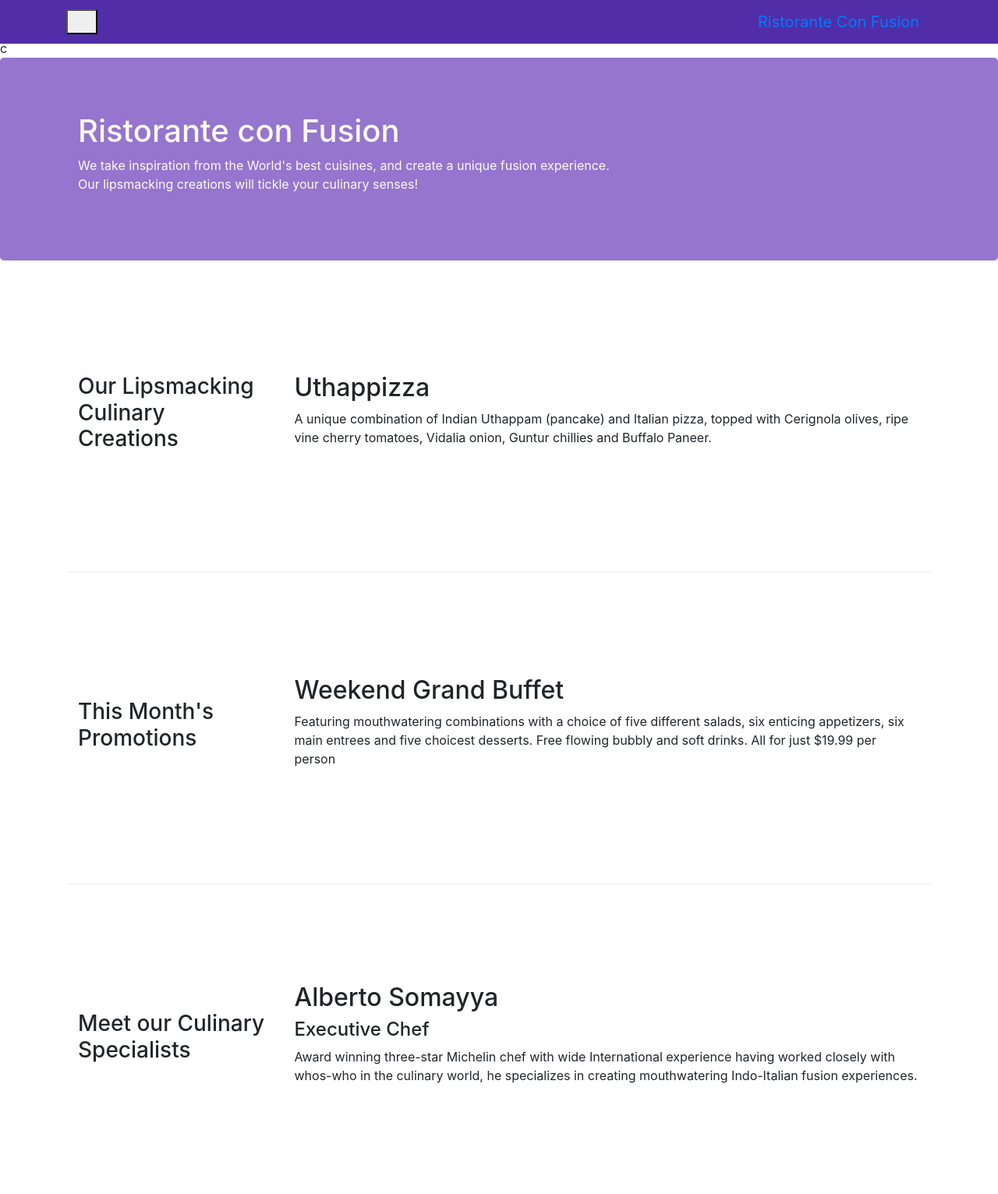
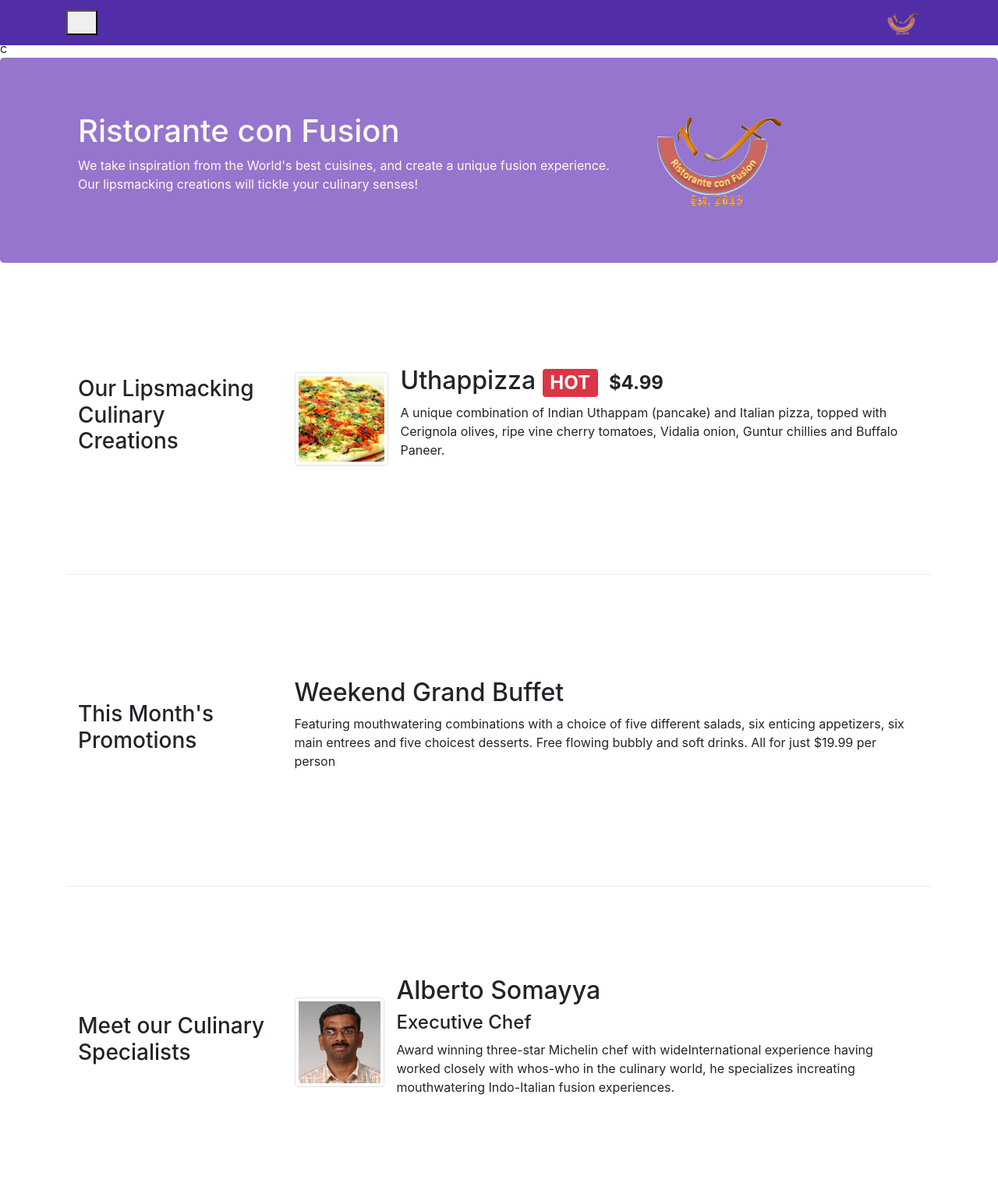
Before and after one commit to mirooooo/fullstack_web_course_Coursera, a website: page index.html in a window 1280 px wide. Shown: the top 1531 px of the page at 78% size. Drawn offline with nearby package versions, Linux system fonts and the light colour scheme; files that its build step writes are made by us from their sources.

Commit message:
Alert Users

```diff
--- a/index.html
+++ b/index.html
@@ -21,7 +21,7 @@
             <button class="navbra-toggler" type="button" data-toggle="collapse" data-target="#Navbar">
             <span class="navbar-toggler-icon"></span>
             </button>
-            <a class="navbar-brand" href="#">Ristorante Con Fusion</a>
+             <a class="navbar-brand" href="#"><img src="img/logo.png" height="30" width="41"></a>
             <div class="collapse navbar-collapse" id="Navbar">
                 <ul class="navbar-nav">
                     <li class="nav-item active"><a class="nav-link" href="#"><span class="fa fa-home fa-lg"></span> Home</a></li>
@@ -39,7 +39,8 @@
                     <h1>Ristorante con Fusion</h1>
                     <p>We take inspiration from the World's best cuisines, and create a unique fusion experience. Our lipsmacking creations will tickle your culinary senses!</p>
                 </div>
-                <div class="col col-sm ">
+                <div class="col col-sm align-self-center">
+                    <img src="img/logo.png" class="img-fluid">
                 </div>
             </div>
         </div>
@@ -51,12 +52,19 @@
                 <h3>Our Lipsmacking Culinary Creations</h3>
             </div>
             <div class="col-sm col-md flex-first">
-                <h2>Uthappizza</h2>
-                <p>A unique combination of Indian Uthappam (pancake) and Italian pizza, topped with Cerignola olives, ripe vine cherry tomatoes, Vidalia onion, Guntur chillies and Buffalo Paneer.</p>
+                <div class="media">
+                    <img class="d-flex mr-3 img-thumbnail align-self-center"
+                         src="img/uthappizza.png" alt="Uthappizza">
+                    <div class="media-body">
+                        <h2 class="mt-0">Uthappizza <span class="badge badge-danger">HOT </span><span class="badge badge-pill badge-default" > $4.99</span></h2>
+                        <p class="hidden-xs-down">A unique combination of Indian Uthappam (pancake) and
+                          Italian pizza, topped with Cerignola olives, ripe vine
+                          cherry tomatoes, Vidalia onion, Guntur chillies and
+                          Buffalo Paneer.</p>
+                    </div>
+                </div>
             </div>
         </div>
-
-
         <div class="row row-content align-items-center">
             <div class="col-sm-4 col-md-3">
                 <h3>This Month's Promotions</h3>
@@ -72,12 +80,17 @@
                 <h3>Meet our Culinary Specialists</h3>
             </div>
             <div class="col-sm col-md flex-first">
-                <h2>Alberto Somayya</h2>
-                <h4>Executive Chef</h4>
-                <p>Award winning three-star Michelin chef with wide International experience having worked closely with whos-who in the culinary world, he specializes in creating mouthwatering Indo-Italian fusion experiences. </p>
+                <div class="media">
+                    <img class="d-flex mr-3 img-thumbnail align-self-center" src="img/alberto.png" alt="Alberto Somayya">
+                    <div class="media-body">
+                        <h2 class="mt-0">Alberto Somayya</h2>
+                        <h4>Executive Chef</h4>
+                        <p class="hidden-xs-down">Award winning three-star Michelin chef with wideInternational experience having worked closely with whos-who in the culinary world, he specializes increating mouthwatering  Indo-Italian fusion experiences.
+                        </p>
+                    </div>
+                </div>
             </div>
         </div>
-    </div>
 
     <footer class="footer">
         <div class="container">
```
Also changed, not shown: aboutus.html (+3 -2 lines), contactus.html (+3 -2 lines), img/alberto.png (added), img/buffet.png (added), img/logo.png (added), img/uthappizza.png (added), 1 other file.
